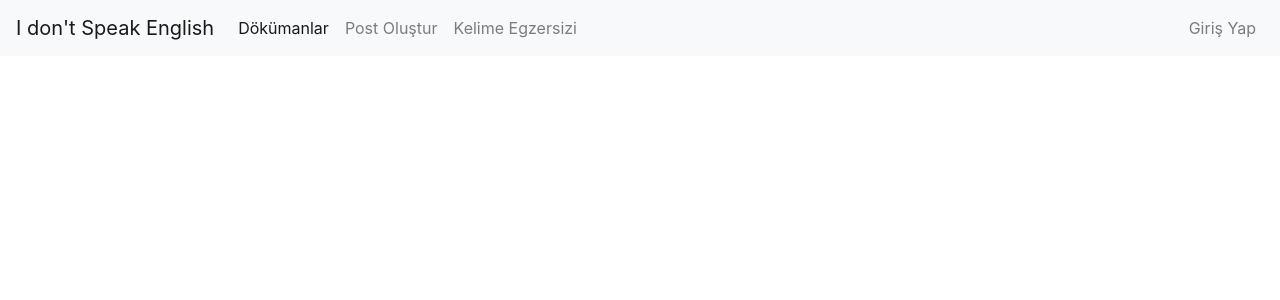
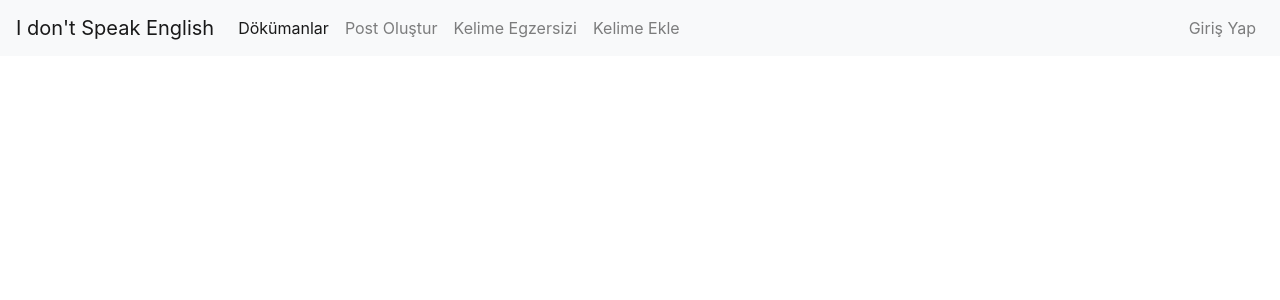
Before and after one commit to selamet/i-dont-speak-english, a Flask app: page / in a window 1280 px wide. Shown: the top 300 px of the page. Run offline with Flask 2, Linux system fonts and the light colour scheme; parts of the project's set-up code (start-up, migrations or seed data) failed here and were passed over; some libraries are stand-ins or nearby versions.

Commit message:
requirements.txt güncellendi

```diff
--- a/app/templates/include/navbar.html
+++ b/app/templates/include/navbar.html
@@ -15,6 +15,9 @@
             </li>
             <li class="nav-item">
                 <a class="nav-link " href="/word_exercise_list" tabindex="-1" aria-disabled="true">Kelime Egzersizi</a>
+            </li>
+            <li class="nav-item">
+                <a class="nav-link " href="/word_create" tabindex="-1" aria-disabled="true">Kelime Ekle</a>
             </li>
         </ul>
         <ul class="navbar-nav float-right">
```
Also changed, not shown: requirements.txt (+7 -0 lines).
